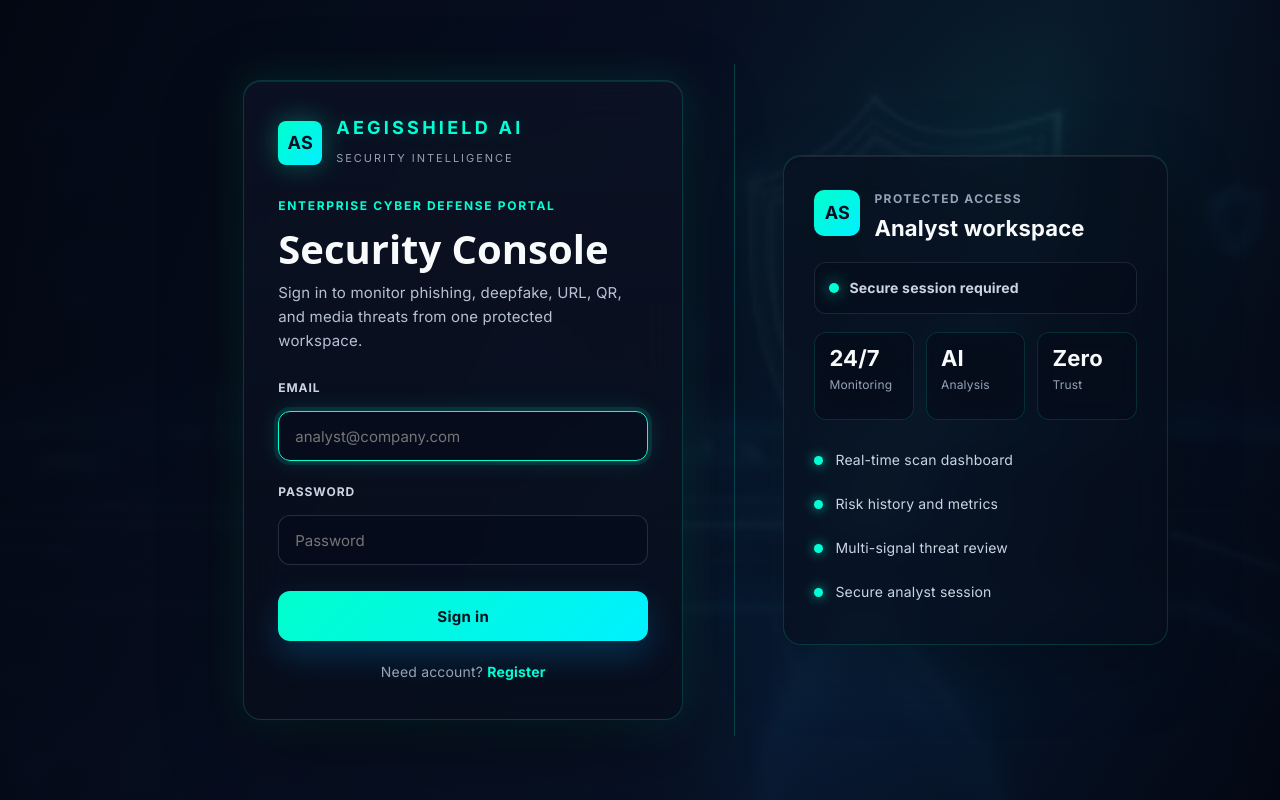
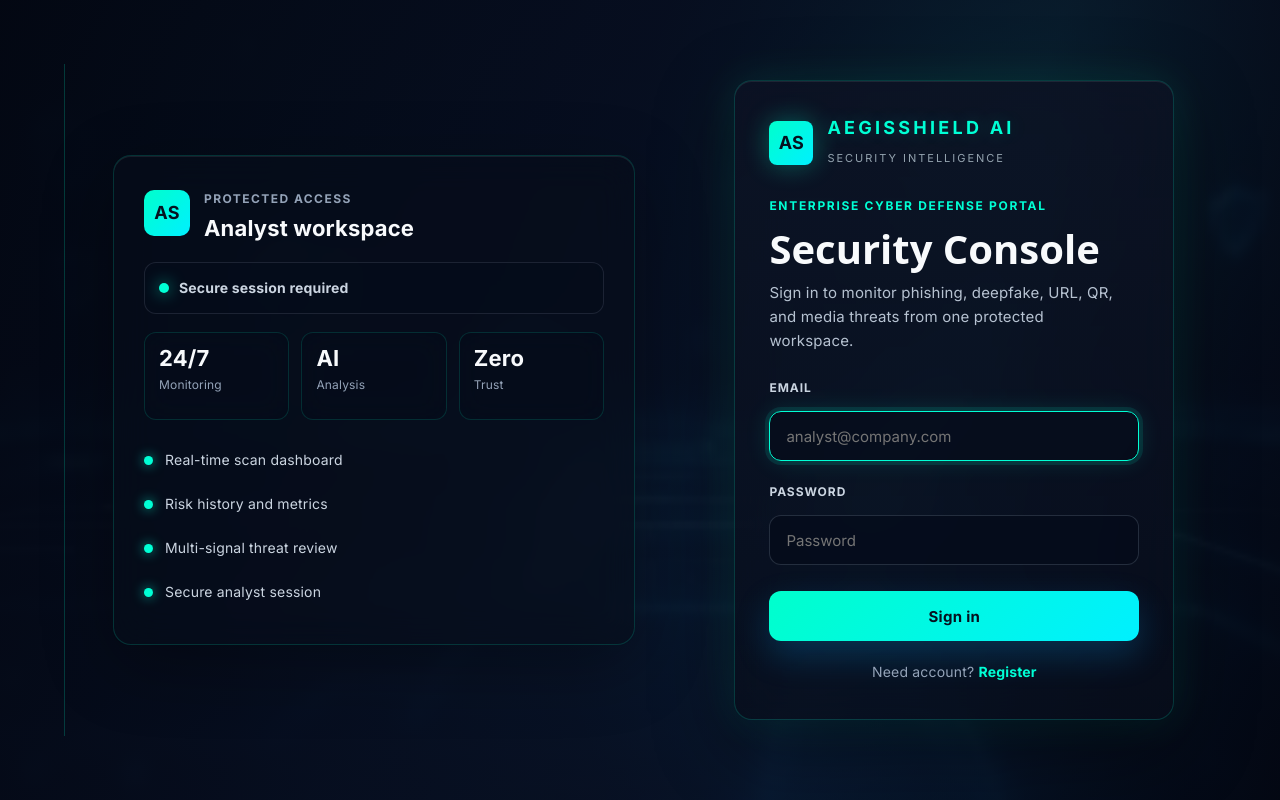
Before and after one commit to KYABARSHINAVYA/CyberAegis-AI, a React (Vite) app in the folder frontend/: page /login in a window 1280 px wide. Built offline with nearby package versions, Linux system fonts and the light colour scheme; no server answers.

Commit message:
commit changes

```diff
--- a/frontend/src/index.css
+++ b/frontend/src/index.css
@@ -256,7 +256,8 @@ code {
 
 .auth-panel-login {
   width: min(100%, 440px);
-  justify-self: end;
+  grid-column: 2;
+  justify-self: start;
   padding: 34px;
   border-radius: 18px;
   border: 1px solid rgba(0, 255, 204, 0.18);
@@ -366,7 +367,9 @@ code {
 .auth-login-hero {
   min-height: auto;
   width: min(100%, 460px);
-  justify-self: start;
+  grid-column: 1;
+  grid-row: 1;
+  justify-self: end;
   padding: 0;
   border-left: 0;
   gap: 0;
@@ -714,6 +717,7 @@ code {
 
   .auth-panel-login {
     width: min(100%, 480px);
+    grid-column: auto;
     justify-self: center;
     padding: 32px;
   }
@@ -721,6 +725,8 @@ code {
   .auth-login-hero {
     display: flex;
     width: min(100%, 480px);
+    grid-column: auto;
+    grid-row: auto;
     justify-self: center;
     text-align: left;
   }
```
